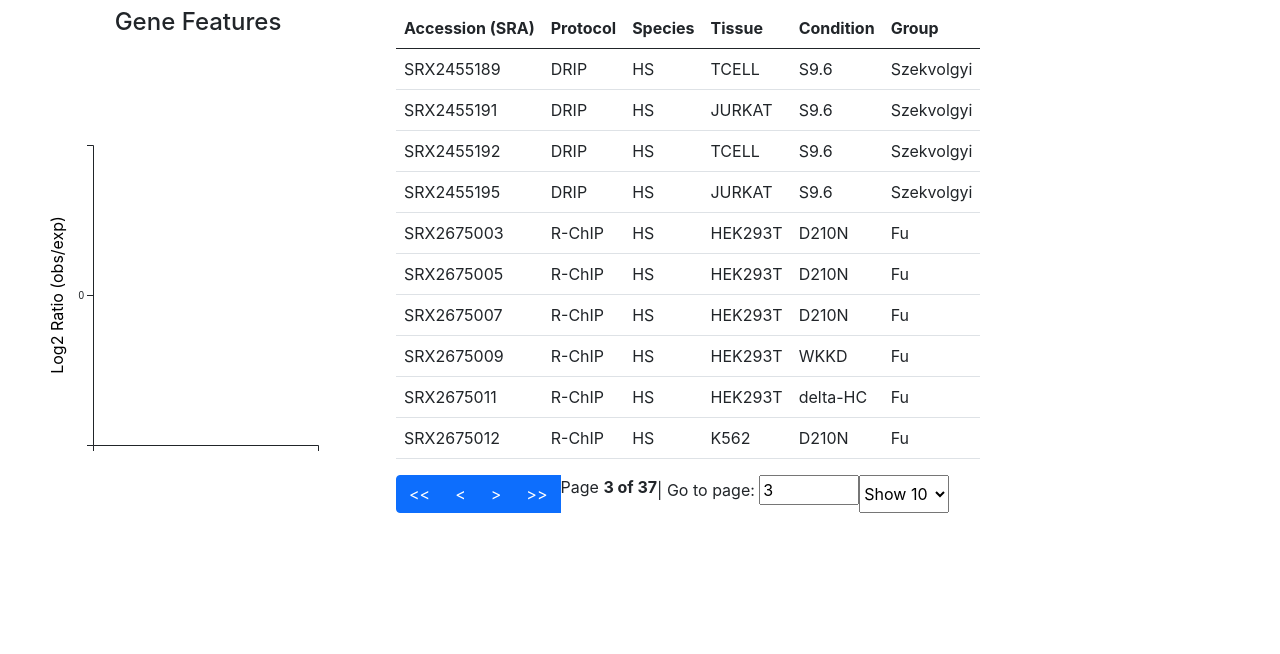
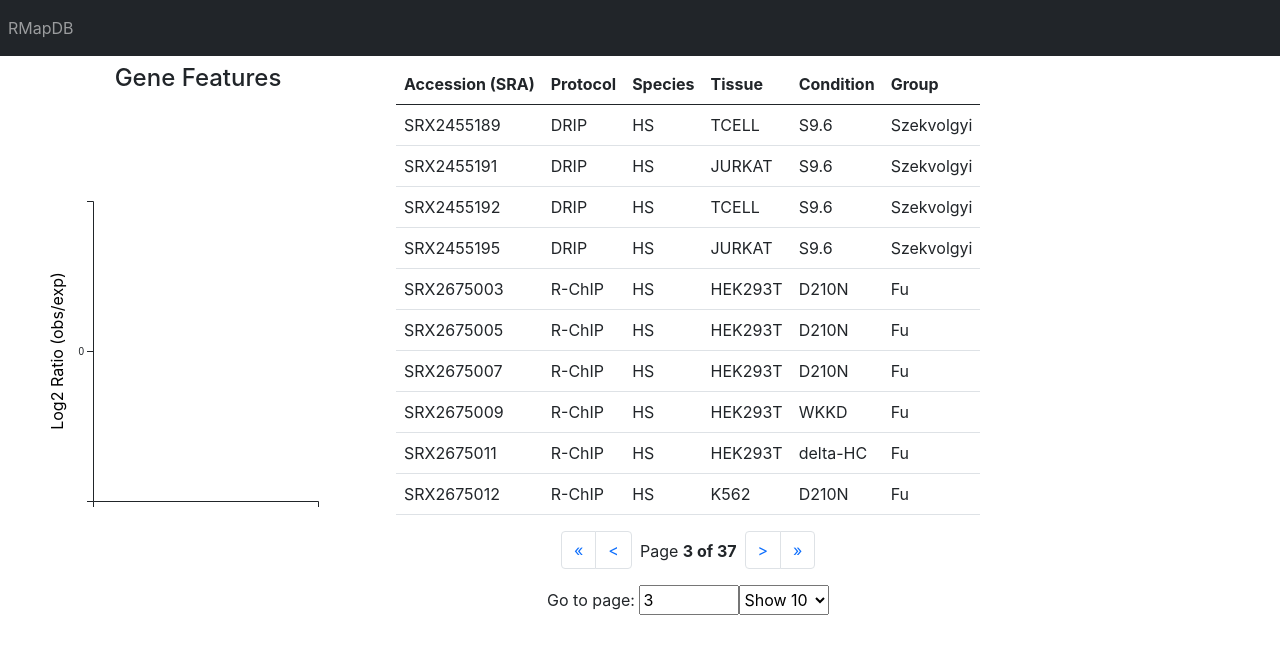
Before and after one commit to Bishop-Laboratory/RLBase, a React (Create React App) app in the folder client/: page / in a window 1280 px wide. Shown: the top 654 px of the page. Built offline with nearby package versions, Linux system fonts and the light colour scheme.

Commit message:
added routing and navbar. fixed styles

```diff
--- a/client/package.json
+++ b/client/package.json
@@ -11,10 +11,12 @@
     "@types/node": "^12.0.0",
     "@types/react": "^17.0.0",
     "@types/react-dom": "^17.0.0",
+    "@types/react-router-dom": "^5.1.7",
     "@types/react-table": "^7.7.1",
     "d3": "^6.7.0",
     "react": "^17.0.2",
     "react-dom": "^17.0.2",
+    "react-router-dom": "^5.2.0",
     "react-scripts": "4.0.3",
     "react-table": "^7.7.0",
     "typescript": "^4.1.2",
--- a/client/src/App.tsx
+++ b/client/src/App.tsx
@@ -1,31 +1,19 @@
-import React, { useEffect, useState } from "react";
-import {
-  csv,
-} from "d3";
-import BarChart from "./components/BarChart";
-import Table from "./components/Table";
-import { barChartDataItem } from "./models";
+import React from "react";
+import { BrowserRouter as Router, Route } from "react-router-dom";
+import Home from "./components/Home";
+import NavBar from "./components/NavBar";
 
-const initialState = [{x:"",y:0},{x:"", y: 0},{x:"",y:0},{x:"", y: 0},{x:"",y:0},{x:"", y: 0},{x:"",y:0},{x:"", y: 0},]
+
 
 function App() {
-  const [data, setData] = useState<any[]>([]);
-  const [, /*loading*/ setLoading] = useState(false);
-  const [selectedItem, setSelectedItem] = useState<barChartDataItem[]>(initialState);
-  useEffect(() => {
-    csv("/data/rmap_full_11_25_with_study.csv").then((d) => {
-      setData(d);
-      setLoading(false);
-    });
-    return () => undefined;
-  }, []);
 
   return (
-    <div className="d-flex mt-2">
-      <BarChart {...{selectedItem}} />
-      <Table {...{data, setSelectedItem}} />
-    </div>
+    <Router>
+      <Route path="/" component={NavBar} />
+      <Route exact path="/" component={Home} />
+    </Router>
   );
 }
 
+
 export default App;
--- /dev/null
+++ b/client/src/components/Home/index.tsx
@@ -0,0 +1,31 @@
+import React, { useEffect, useState } from "react";
+import {
+  csv,
+} from "d3";
+import { barChartDataItem } from "../../models";
+import Table from "../Table";
+import BarChart from "../BarChart";
+
+const initialState = [{x:"",y:0},{x:"", y: 0},{x:"",y:0},{x:"", y: 0},{x:"",y:0},{x:"", y: 0},{x:"",y:0},{x:"", y: 0},]
+
+function Home() {
+  const [data, setData] = useState<any[]>([]);
+  const [, /*loading*/ setLoading] = useState(false);
+  const [selectedItem, setSelectedItem] = useState<barChartDataItem[]>(initialState);
+  useEffect(() => {
+    csv("/data/rmap_full_11_25_with_study.csv").then((d) => {
+      setData(d);
+      setLoading(false);
+    });
+    return () => undefined;
+  }, []);
+
+  return (
+    <div className="d-flex mt-2">
+      <BarChart {...{selectedItem}} />
+      <Table {...{data, setSelectedItem}} />
+    </div>
+  );
+}
+
+export default Home;
--- /dev/null
+++ b/client/src/components/NavBar/index.tsx
@@ -0,0 +1,31 @@
+import React from "react";
+import { Link } from "react-router-dom";
+
+const NavBar = () => {
+  return (
+    <nav className="navbar navbar-expand-lg navbar-dark bg-dark">
+      <button
+        className="navbar-toggler"
+        type="button"
+        data-toggle="collapse"
+        data-target="#navbarNav"
+        aria-controls="navbarNav"
+        aria-expanded="false"
+        aria-label="Toggle navigation"
+      >
+        <span className="navbar-toggler-icon"></span>
+      </button>
+      <div className="collapse navbar-collapse" id="navbarNav">
+        <ul className="navbar-nav">
+          <li className="nav-item active">
+            <Link to="/" className="nav-link">
+              RMapDB
+            </Link>
+          </li>
+        </ul>
+      </div>
+    </nav>
+  );
+};
+
+export default NavBar;
--- a/client/src/components/Table/index.tsx
+++ b/client/src/components/Table/index.tsx
@@ -151,27 +151,41 @@
           }
         </tbody>
       </table>
-      <div className="btn-group">
-        <button className="btn btn-primary" onClick={() => gotoPage(0)} disabled={!canPreviousPage}>
-          {"<<"}
-        </button>
-        <button className="btn btn-primary" onClick={() => previousPage()} disabled={!canPreviousPage}>
-          {"<"}
-        </button>
-        <button className="btn btn-primary" onClick={() => nextPage()} disabled={!canNextPage}>
-          {">"}
-        </button>
-        <button className="btn btn-primary" onClick={() => gotoPage(pageCount - 1)} disabled={!canNextPage}>
-          {">>"}
-        </button>
-        <span>
+      <div className="d-flex w-100 justify-content-center">
+        <ul className="pagination">
+        <li className="page-item">
+        <button className="page-link" onClick={() => gotoPage(0)} disabled={!canPreviousPage} aria-label="Previous">
+        &laquo;
+      </button>
+    </li>
+    <li className="page-item">
+        <button className="page-link" onClick={() => previousPage()} disabled={!canPreviousPage} aria-label="Previous">
+        &lt;
+      </button>
+    </li>
+    </ul>
+        <span className="ms-2 me-2 mt-2">
           Page{" "}
           <strong>
             {pageIndex + 1} of {pageOptions.length}
           </strong>{" "}
         </span>
+        <ul className="pagination">
+        <li className="page-item">
+        <button className="page-link" onClick={() => nextPage()} disabled={!canNextPage} aria-label="Previous">
+        {">"}
+      </button>
+    </li>
+    <li className="page-item">
+        <button className="page-link" onClick={() => gotoPage(pageCount - 1)} disabled={!canNextPage} aria-label="Previous">
+        &raquo;
+      </button>
+    </li>
+    </ul>
+    </div>
+    <div className="d-flex w-100 justify-content-center">
         <span>
-          | Go to page:{" "}
+           Go to page:{" "}
           <input
             type="number"
             defaultValue={pageIndex + 1}
@@ -194,7 +208,7 @@
             </option>
           ))}
         </select>
-      </div>
+        </div>
     </div>
   );
 };
```
